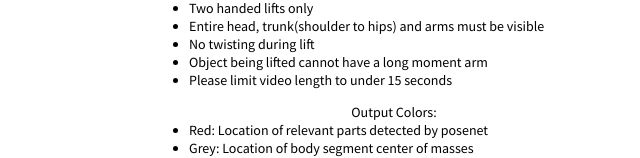
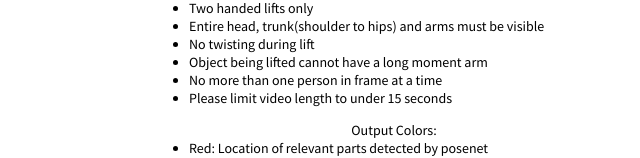
Before and after one commit to joieli/spinal-load-evaluator, a React (Create React App) app: page / in a window 1280 px wide. Shown: the part 605-763 px from the top of the page, without its empty margins (246-886 px from the left). Built offline with nearby package versions, Linux system fonts and the light colour scheme.

Commit message:
Added restriction

```diff
--- a/src/App.js
+++ b/src/App.js
@@ -24,6 +24,7 @@ export default function App() {
         <li>Entire head, trunk(shoulder to hips) and arms must be visible</li>
         <li>No twisting during lift</li>
         <li>Object being lifted cannot have a long moment arm</li>
+        <li>No more than one person in frame at a time</li>
         <li>Please limit video length to under 15 seconds</li>
       </ul>
       <p>Output Colors: </p>
```
